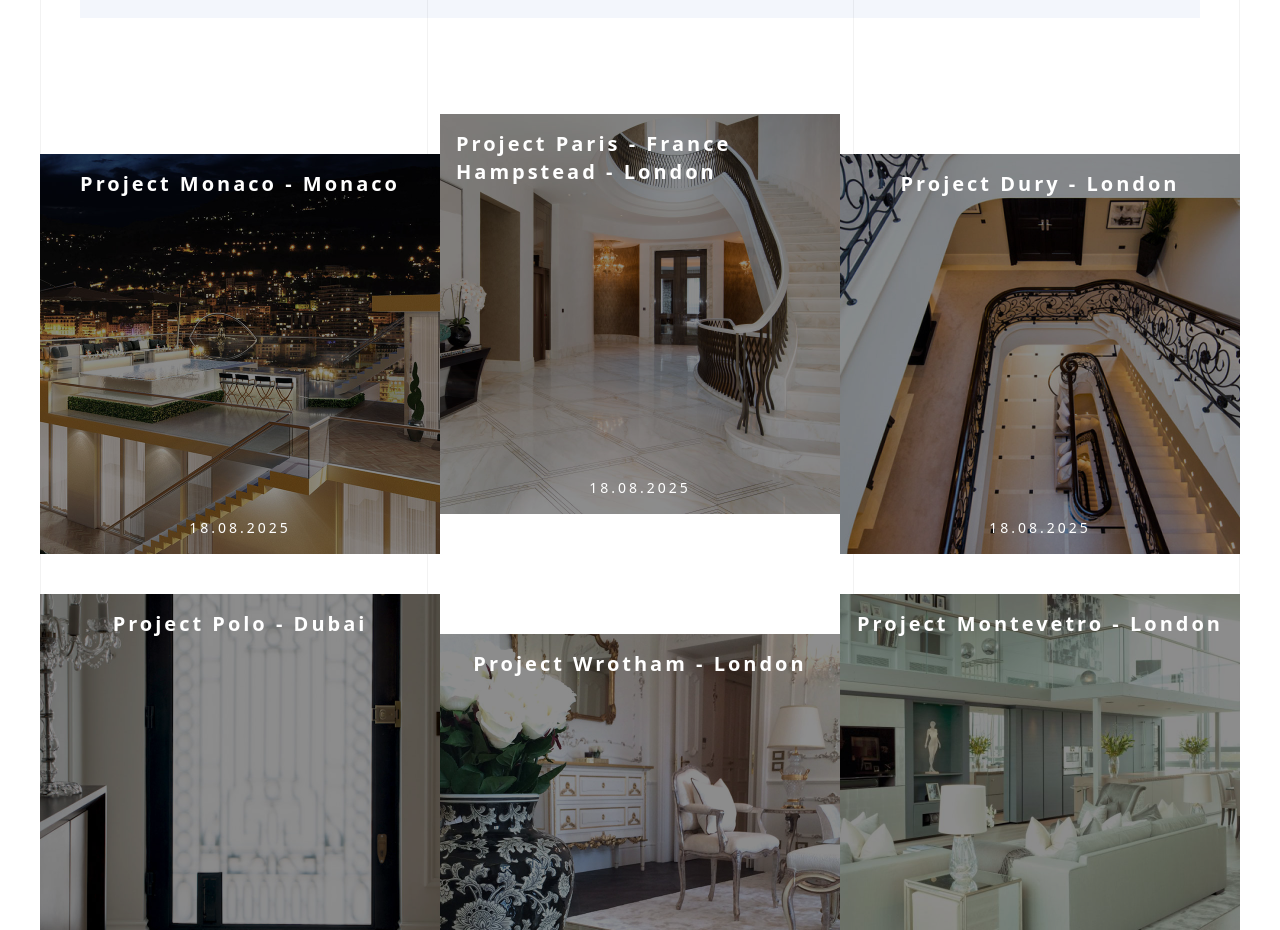
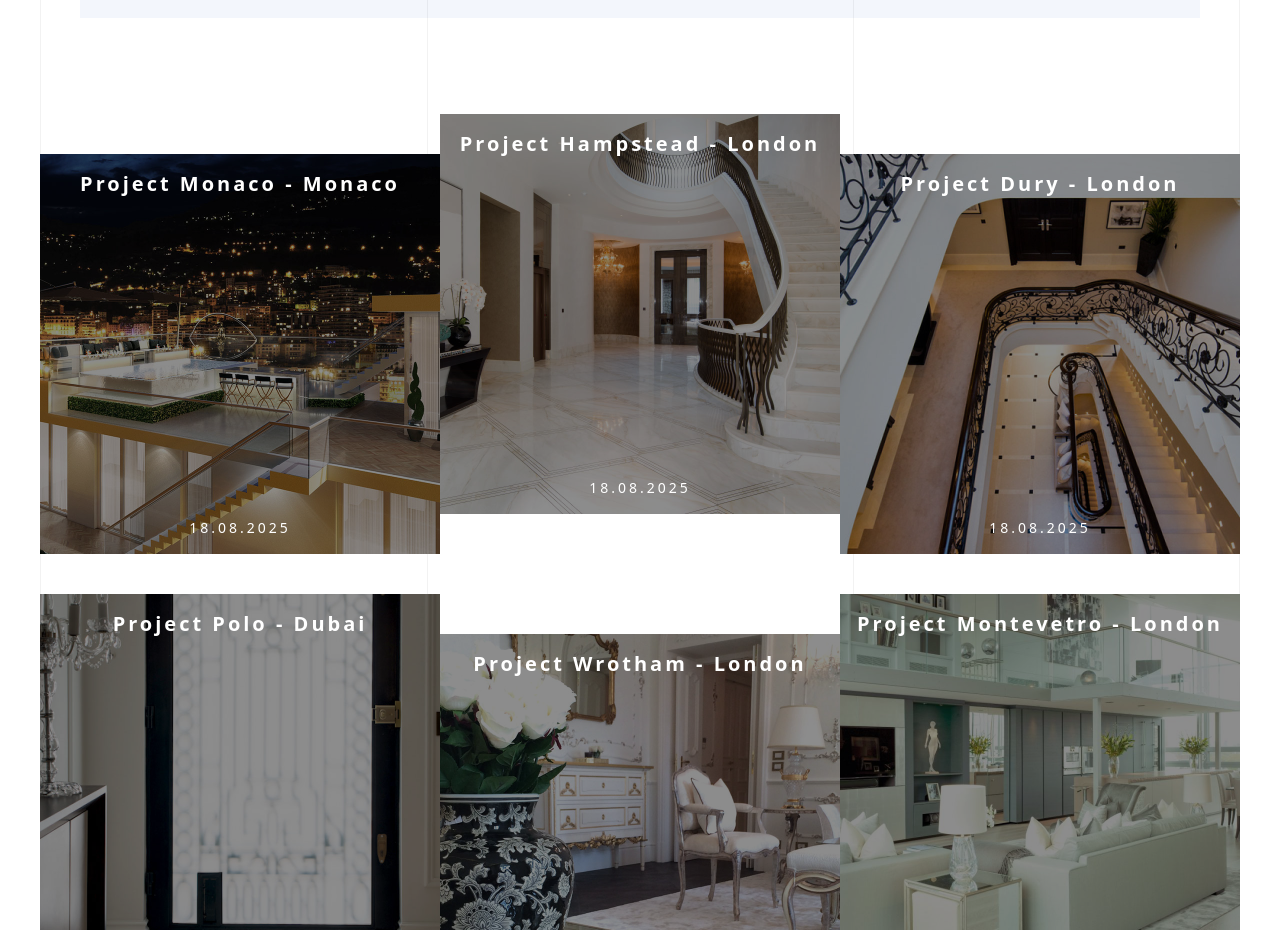
Before and after one commit to kv4biz/hov-portfolio, a Next.js app: page / in a window 1280 px wide. Shown: the part 1740-2670 px from the top of the page. Built offline with nearby package versions, Linux system fonts and the light colour scheme.

Commit message:
removal of project paris france

```diff
--- a/src/constants/portfolio.ts
+++ b/src/constants/portfolio.ts
@@ -14,7 +14,7 @@ export const portfolioProjects = [
     ],
   },
   {
-    title: "Project Paris - France  Hampstead - London",
+    title: "Project Hampstead - London",
     publishedAt: "18.08.2025",
     images: [
       "/fwdportfolio2-image-01.jpg",
```
